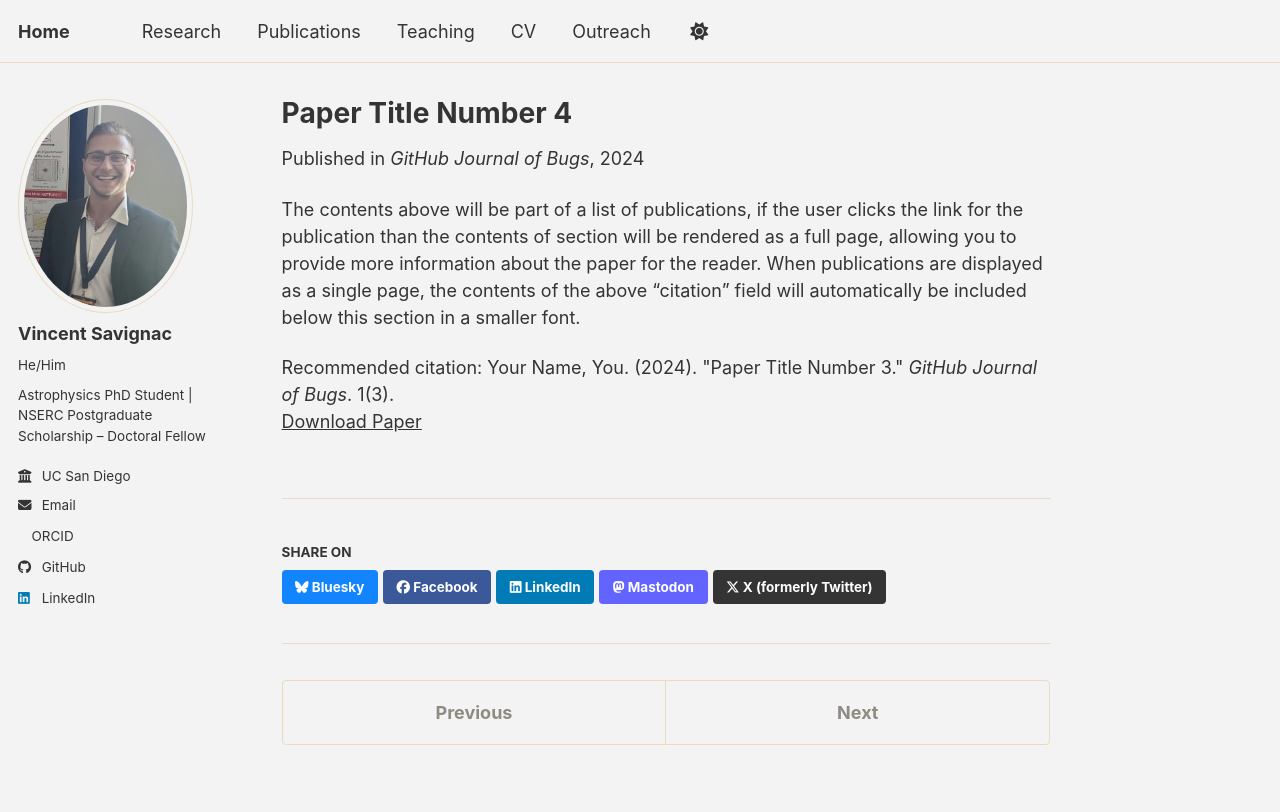
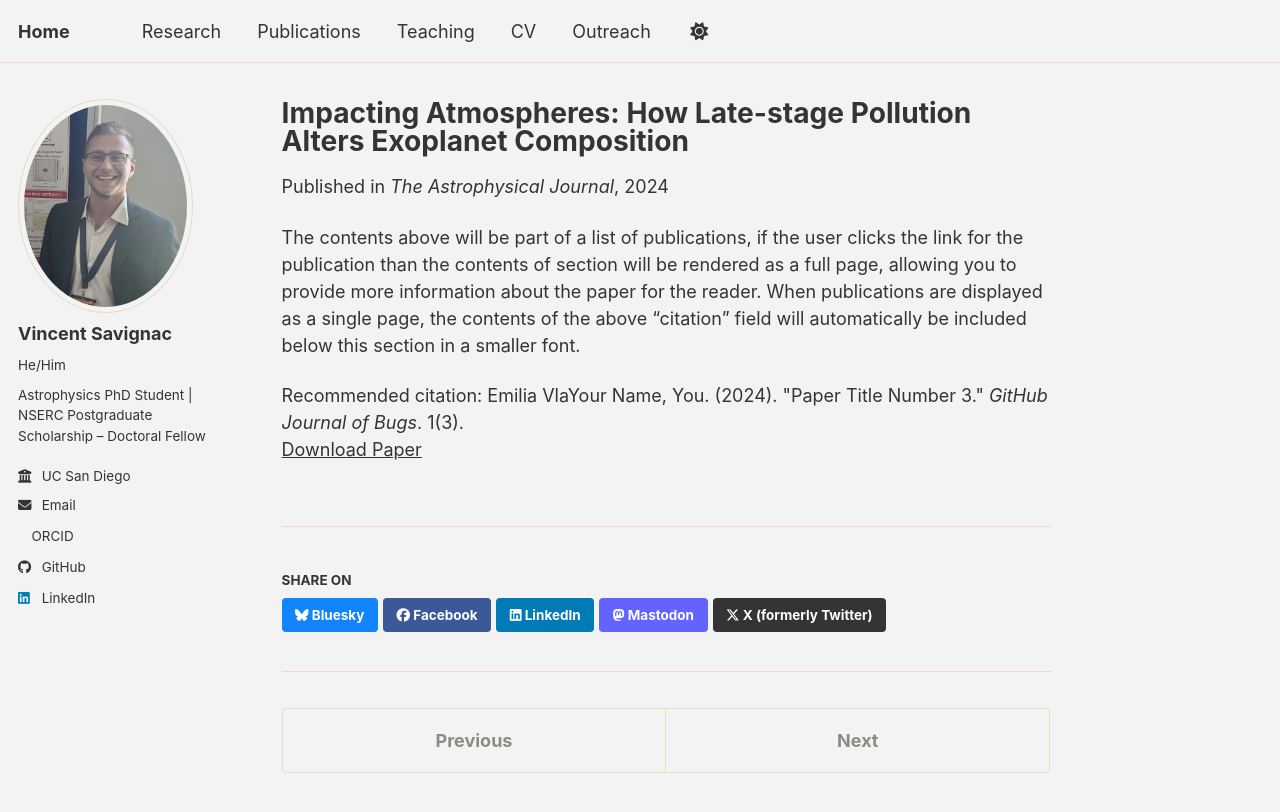
Before and after one commit to vincentsavignac/vincentsavignac.github.io, a Jekyll site: the page built from _publications/2024-02-17-paper-title-number-4.md, in a window 1280 px wide. Shown: the top 812 px of the page. Built offline with Jekyll 4.4.1, drawn with Linux system fonts in a browser that asks for light colours; a script bundle is joined from its source files by our own code; a style sheet for code colours, icons or effects is not loaded.

Commit message:
Update 2024-02-17-paper-title-number-4.md

```diff
--- a/_publications/2024-02-17-paper-title-number-4.md
+++ b/_publications/2024-02-17-paper-title-number-4.md
@@ -1,13 +1,13 @@
 ---
-title: "Paper Title Number 4"
+title: "Impacting Atmospheres: How Late-stage Pollution Alters Exoplanet Composition"
 collection: publications
-category: conferences
+category: co-author
 permalink: /publication/2024-02-17-paper-title-number-4
 excerpt: 'This paper is about fixing template issue #693.'
-date: 2024-02-17
-venue: 'GitHub Journal of Bugs'
-paperurl: 'https://academicpages.github.io/files/paper3.pdf'
-citation: 'Your Name, You. (2024). &quot;Paper Title Number 3.&quot; <i>GitHub Journal of Bugs</i>. 1(3).'
+date: 2024-11-26
+venue: 'The Astrophysical Journal'
+paperurl: 'https://vincentsavignac.github.io/files/impacting_atmospheres_paper.pdf'
+citation: 'Emilia VlaYour Name, You. (2024). &quot;Paper Title Number 3.&quot; <i>GitHub Journal of Bugs</i>. 1(3).'
 ---
 
 The contents above will be part of a list of publications, if the user clicks the link for the publication than the contents of section will be rendered as a full page, allowing you to provide more information about the paper for the reader. When publications are displayed as a single page, the contents of the above "citation" field will automatically be included below this section in a smaller font.
```
